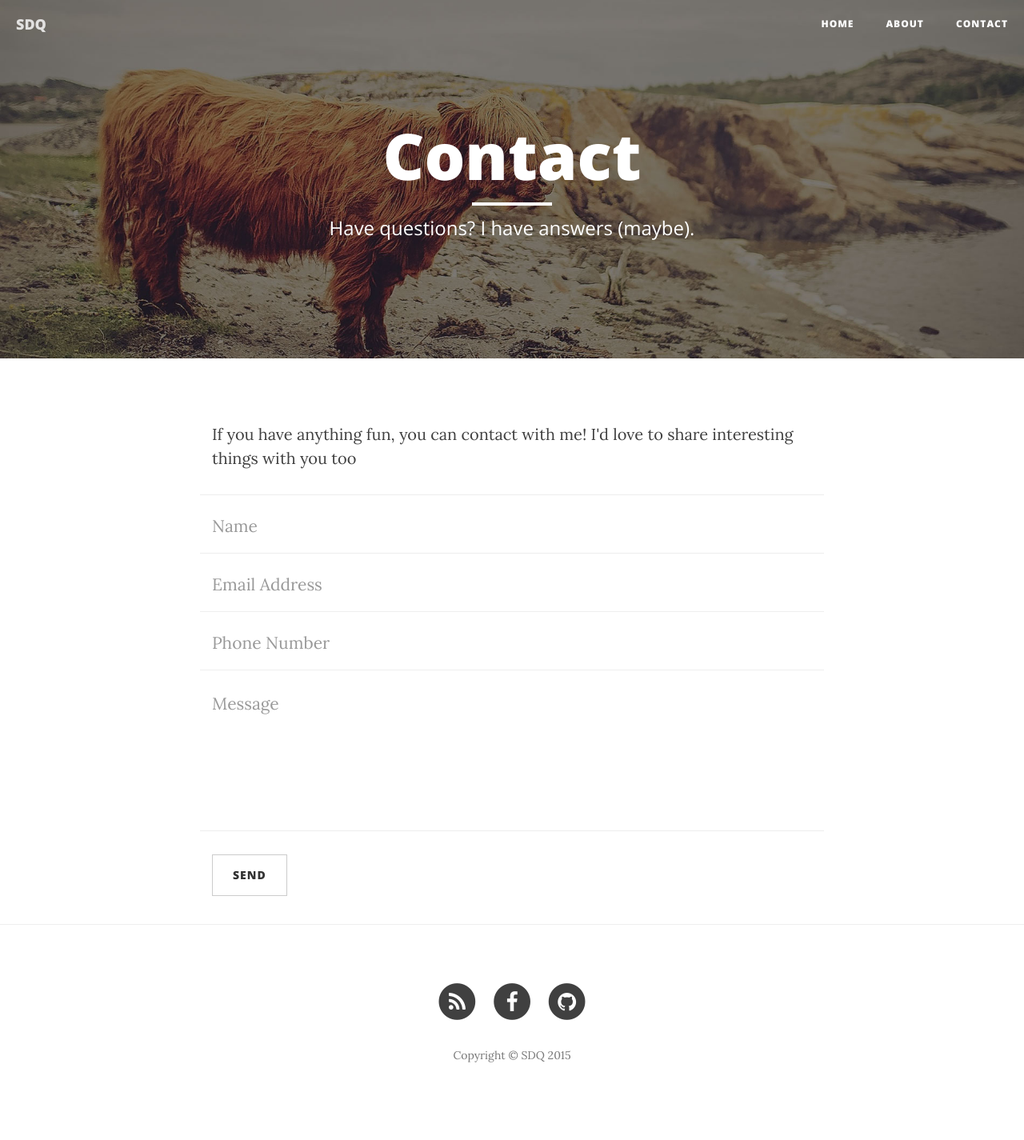
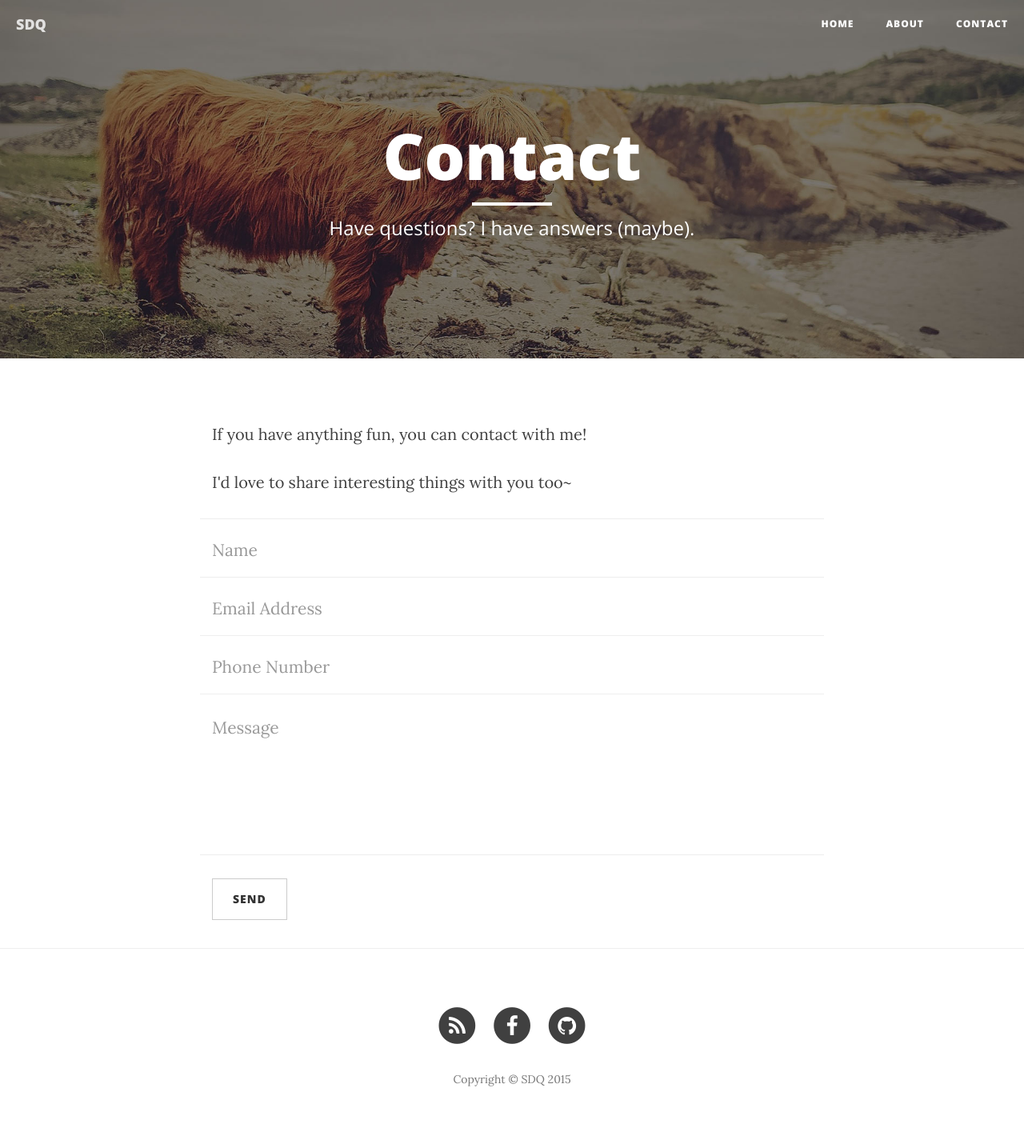
Before and after one commit to TabNab/sdq.github.io, a Jekyll site: the page built from contact.html, in a window 1280 px wide. Shown: the whole page at 80% size. Built offline with Jekyll 4.4.1, drawn with Linux system fonts in a browser that asks for light colours; nearby versions of some CDN libraries; before the commit the page ends 1395 px from its top, so only the background shows below that.

Commit message:
edit my blog

```diff
--- a/contact.html
+++ b/contact.html
@@ -5,7 +5,9 @@ description: "Have questions? I have answers (maybe)."
 header-img: "img/contact-bg.jpg"
 ---
 
-<p>If you have anything fun, you can contact with me! I'd love to share interesting things with you too</p>
+<p>If you have anything fun, you can contact with me!</p>
+
+<p>I'd love to share interesting things with you too~</p>
 <!-- Contact Form - Enter your email address on line 19 of the mail/contact_me.php file to make this form work. -->
 <!-- WARNING: Some web hosts do not allow emails to be sent through forms to common mail hosts like Gmail or Yahoo. It's recommended that you use a private domain email address! -->
 <!-- NOTE: To use the contact form, your site must be on a live web host with PHP! The form will not work locally! -->
```
